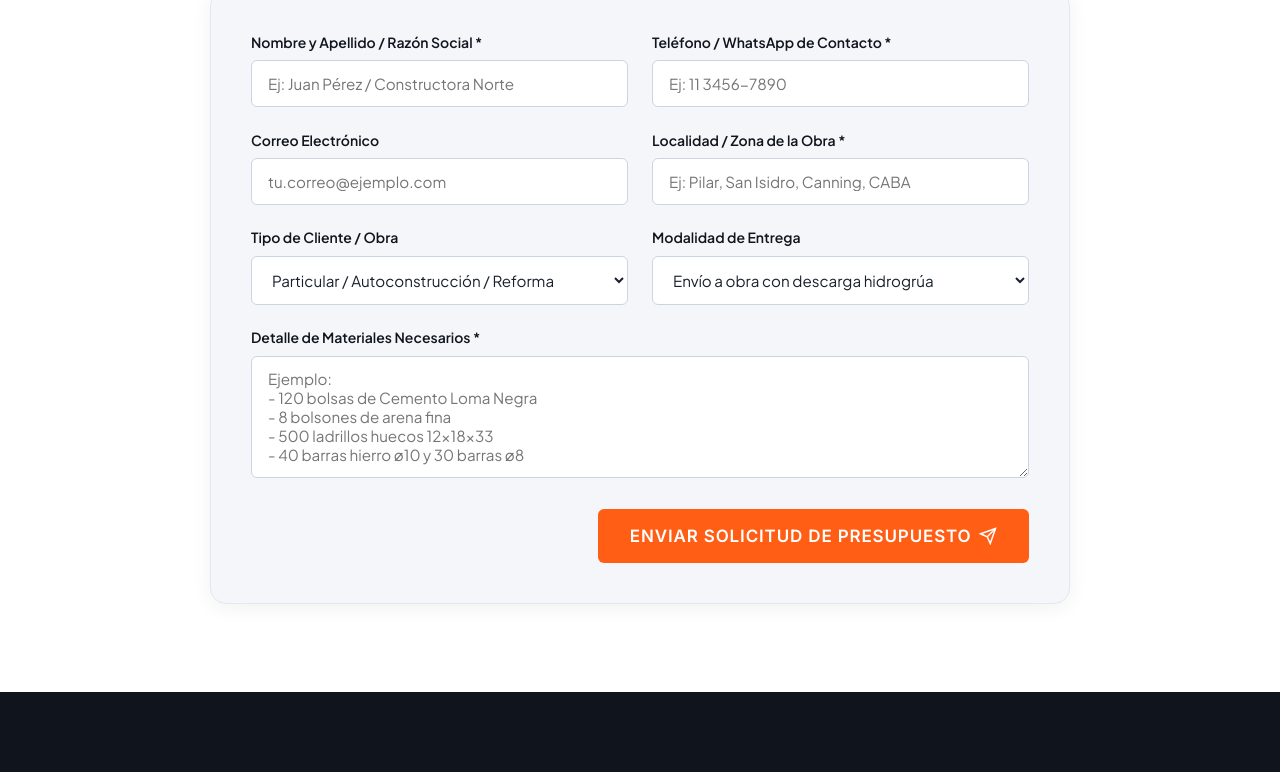
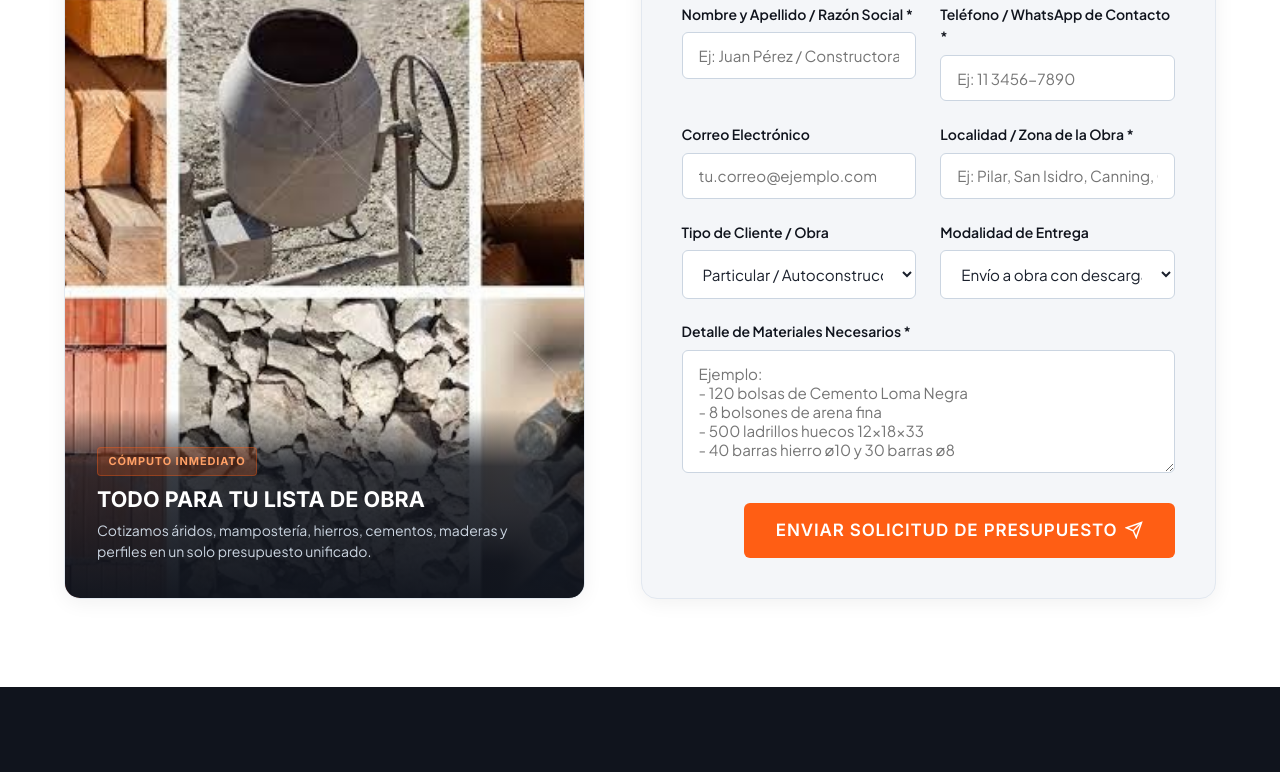
Before and after one commit to ramirosupph/LANDING-SIN-HOME, a plain HTML site: page index.html in a window 1280 px wide. Shown: the part 6404-7176 px from the top of the page. Drawn offline with Linux system fonts and the light colour scheme.

Commit message:
feat: Diseno split en seccion de presupuesto con imagen de materiales a la izquierda y formulario a la derecha

```diff
--- a/index.html
+++ b/index.html
@@ -506,7 +506,21 @@
     <!-- SECCIÓN 7: FORMULARIO DE COTIZACIÓN ONLINE -->
     <section class="section" id="presupuesto">
       <div class="container">
-        <div class="presupuesto-wrapper">
+        <div class="presupuesto-grid">
+          <!-- LADO IZQUIERDO: Imagen dinámica de materiales de obra -->
+          <div class="presupuesto-media-col">
+            <div class="presupuesto-image-card">
+              <img src="assets/cotizacion-materiales.jpg" alt="Muestrario de materiales para la construcción" class="presupuesto-featured-img" loading="lazy">
+              <div class="presupuesto-image-overlay">
+                <span class="media-badge">Cómputo Inmediato</span>
+                <h3 class="media-title">Todo para tu lista de obra</h3>
+                <p class="media-desc">Cotizamos áridos, mampostería, hierros, cementos, maderas y perfiles en un solo presupuesto unificado.</p>
+              </div>
+            </div>
+          </div>
+
+          <!-- LADO DERECHO: Título y Formulario de cotización -->
+          <div class="presupuesto-form-col">
             <div class="presupuesto-header">
               <div class="section-badge">Presupuesto sin Cargo</div>
               <h2 class="section-title">Solicitá tu Cotización de Materiales</h2>
@@ -577,6 +591,7 @@
 
               <div id="quote-feedback" class="form-feedback" aria-live="polite"></div>
             </form>
+          </div>
         </div>
       </div>
     </section>
--- a/styles.css
+++ b/styles.css
@@ -879,21 +879,97 @@ body {
 }
 
 /* ==========================================================================
-   SECCIÓN 7: FORMULARIO DE PRESUPUESTO
+   SECCIÓN 7: FORMULARIO DE PRESUPUESTO & IMAGEN DINÁMICA
    ========================================================================== */
-.presupuesto-wrapper {
-  max-width: 860px;
-  margin: 0 auto;
+.presupuesto-grid {
+  display: grid;
+  grid-template-columns: 0.95fr 1.05fr;
+  gap: 3.5rem;
+  align-items: stretch;
+}
+
+.presupuesto-media-col {
+  display: flex;
+}
+
+.presupuesto-image-card {
+  position: relative;
+  width: 100%;
+  height: 100%;
+  min-height: 560px;
+  border-radius: var(--radius-lg);
+  overflow: hidden;
+  box-shadow: var(--shadow-card);
+  border: 1px solid var(--color-gray-border);
+  background-color: var(--color-gray-light);
+}
+
+.presupuesto-featured-img {
+  width: 100%;
+  height: 100%;
+  object-fit: cover;
+  display: block;
+  transition: transform 0.5s ease;
+}
+
+.presupuesto-image-card:hover .presupuesto-featured-img {
+  transform: scale(1.04);
+}
+
+.presupuesto-image-overlay {
+  position: absolute;
+  bottom: 0;
+  left: 0;
+  right: 0;
+  padding: 2.25rem 2rem;
+  background: linear-gradient(180deg, transparent 0%, rgba(16, 20, 29, 0.82) 30%, rgba(16, 20, 29, 0.98) 100%);
+  color: #FFFFFF;
+}
+
+.media-badge {
+  display: inline-block;
+  font-family: var(--font-display);
+  font-size: 0.6875rem;
+  font-weight: 700;
+  text-transform: uppercase;
+  letter-spacing: 0.08em;
+  color: #FFA066;
+  background-color: rgba(255, 94, 20, 0.2);
+  padding: 0.3rem 0.65rem;
+  border-radius: 4px;
+  margin-bottom: 0.65rem;
+  border: 1px solid rgba(255, 94, 20, 0.35);
+}
+
+.media-title {
+  font-family: var(--font-display);
+  font-size: 1.35rem;
+  font-weight: 700;
+  text-transform: uppercase;
+  margin-bottom: 0.45rem;
+  line-height: 1.2;
+}
+
+.media-desc {
+  font-size: 0.875rem;
+  color: var(--color-text-light);
+  line-height: 1.5;
+}
+
+.presupuesto-form-col {
+  display: flex;
+  flex-direction: column;
 }
 
 .presupuesto-header {
-  text-align: center;
-  margin-bottom: 3rem;
+  text-align: left;
+  margin-bottom: 1.75rem;
 }
 
 .presupuesto-header .section-description {
-  margin-left: auto;
-  margin-right: auto;
+  margin-left: 0;
+  margin-right: 0;
+  margin-bottom: 0;
 }
 
 .presupuesto-form {
@@ -1141,9 +1217,15 @@ body {
 @media (max-width: 900px) {
   .calc-grid,
   .highlight-inner,
-  .contact-grid {
+  .contact-grid,
+  .presupuesto-grid {
     grid-template-columns: 1fr;
     gap: 2rem;
+  }
+
+  .presupuesto-image-card {
+    min-height: 320px;
+    max-height: 420px;
   }
 
   .col-half {
```
Also changed, not shown: assets/cotizacion-materiales.jpg (added). Lines whose indentation alone changed are shown as unchanged.
